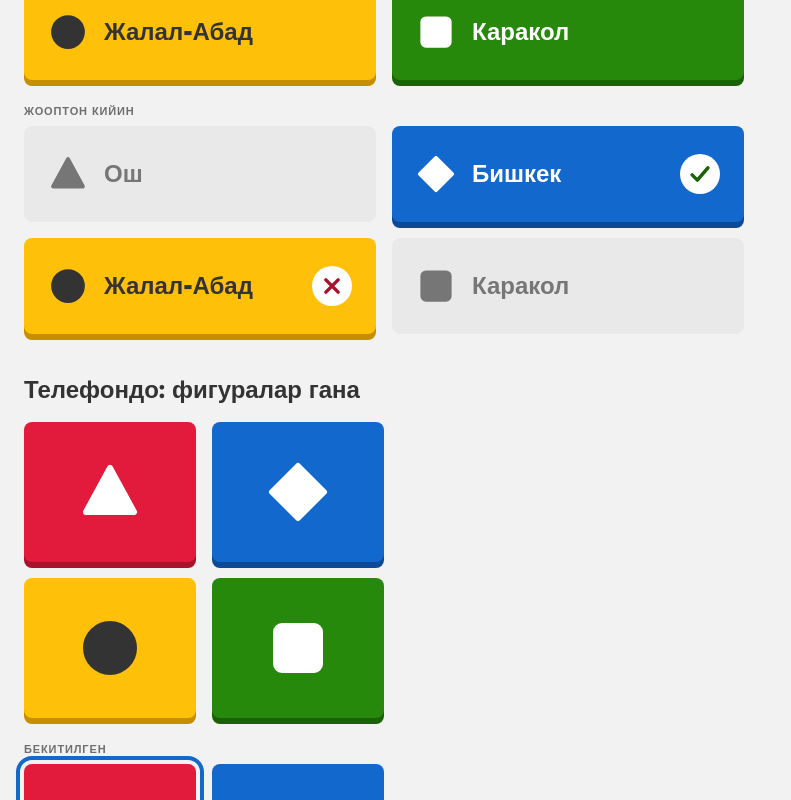
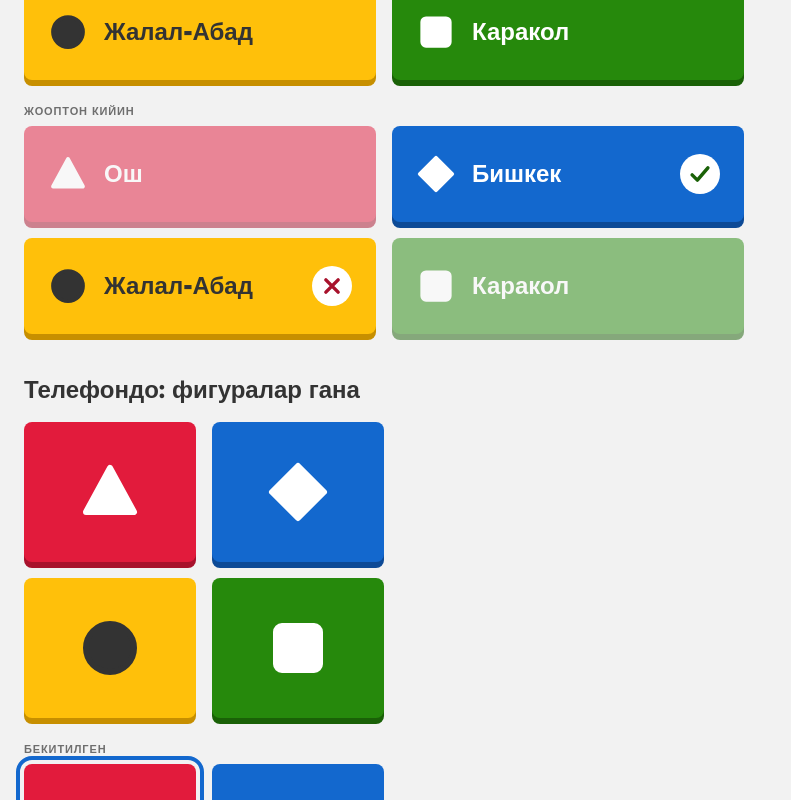
Before and after one commit to bonyvah/aary-kg, a Next.js app in the folder frontend/: page /design in a window 1280 px wide. Shown: the part 2480-3280 px from the top of the page, without its empty margins (0-791 px from the left). Built offline with nearby package versions, Linux system fonts and the light colour scheme; no server answers.

Commit message:
feat(ui): wrong answers keep their color, faded, after the reveal
The dimmed tile was one flat purple for every wrong answer. It now keeps its own color and shape at half strength, on the player result screen and in the host's bar chart.

```diff
--- a/frontend/src/components/game/AnswerTile.tsx
+++ b/frontend/src/components/game/AnswerTile.tsx
@@ -55,7 +55,7 @@ export function AnswerTile(props: AnswerTileProps) {
         "flex w-full items-center gap-4 rounded-md text-left text-h2 font-black [overflow-wrap:anywhere]",
         shapeOnly ? "relative min-h-[140px] justify-center p-4" : "min-h-[96px] px-6 py-4",
         dim
-          ? "cursor-default bg-disabled text-on-disabled"
+          ? cx(tone, "cursor-default opacity-50 shadow-[0_6px_0_0_var(--tile-e)]")
           : cx(
               tone,
               "cursor-pointer shadow-[0_6px_0_0_var(--tile-e)] transition-[transform,box-shadow] duration-150 ease-out",
--- a/frontend/src/components/game/HostCountsScreen.tsx
+++ b/frontend/src/components/game/HostCountsScreen.tsx
@@ -24,7 +24,7 @@ type HostCountsScreenProps = {
   counts: readonly [number, number, number, number];
 };
 
-/** After the question closed: one vertical bar per answer, the right one in its color with a check, the rest grey. */
+/** After the question closed: one vertical bar per answer, the right one in full color with a check, the rest faded. */
 export function HostCountsScreen({ question, correct, round, totalQuestions, counts }: HostCountsScreenProps) {
   const t = useTranslations("host.live");
   const format = useFormatter();
@@ -51,7 +51,8 @@ export function HostCountsScreen({ question, correct, round, totalQuestions, cou
                     style={barVars}
                     className={cx(
                       "min-h-2 w-full h-(--pct) rounded-t-md transition-[height] duration-200 ease-out motion-reduce:transition-none",
-                      right ? BAR_COLOR[position] : "bg-disabled",
+                      BAR_COLOR[position],
+                      !right && "opacity-50",
                     )}
                   />
                 </div>
@@ -59,7 +60,9 @@ export function HostCountsScreen({ question, correct, round, totalQuestions, cou
               <div
                 className={cx(
                   "flex min-h-[72px] items-center gap-2 rounded-md p-3 text-body-lg font-bold [overflow-wrap:anywhere]",
-                  right ? cx(tone, "shadow-[0_4px_0_0_var(--tile-e)]") : "bg-disabled text-on-disabled",
+                  tone,
+                  "shadow-[0_4px_0_0_var(--tile-e)]",
+                  !right && "opacity-50",
                 )}
               >
                 <Shape className="size-8 flex-none" />
```
